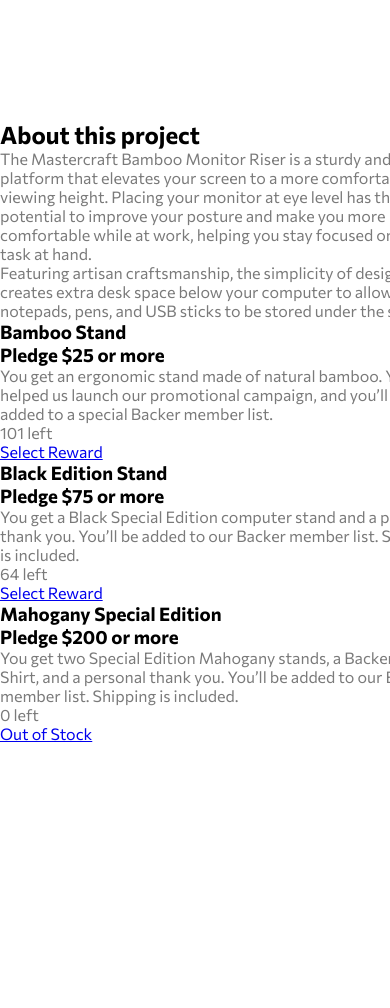
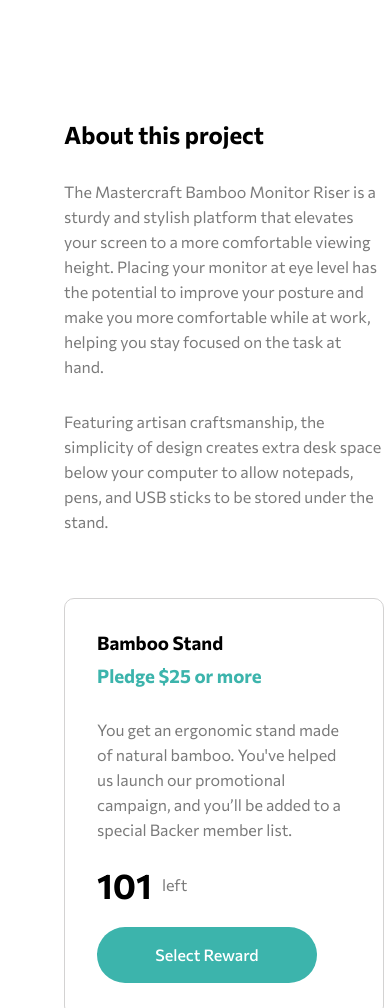
Before and after one commit to mamonovv/crowdfunding-product-page-main, a plain HTML site: page index.html in a window 390 px wide. Shown: the part 1080-2088 px from the top of the page. Before the commit the page ends 1823 px from the top, so only its background shows below. Drawn offline with Linux system fonts and the light colour scheme.

Commit message:
finished mobile markup

```diff
--- a/index.html
+++ b/index.html
@@ -87,7 +87,7 @@
         <div class="progress-bar"></div>
       </section>
 
-      <section class="def-margin">
+      <section class="about def-margin">
         <h2>About this project</h2>
         <p>
           The Mastercraft Bamboo Monitor Riser is a sturdy and stylish platform
@@ -106,36 +106,34 @@
 
       <section class="left def-margin">
         <h3>Bamboo Stand</h3>
-        <h3><span>Pledge $25 or more</span></h3>
+        <h3 class="cyan">Pledge $25 or more</h3>
         <p>
           You get an ergonomic stand made of natural bamboo. You've helped us
           launch our promotional campaign, and you’ll be added to a special
           Backer member list.
         </p>
 
-        <p><span>101</span> left</p>
+        <p class="center"><span class="bold">101</span> left</p>
 
-        <a href="#">Select Reward</a>
+        <a href="#" class="btn">Select Reward</a>
       </section>
 
       <section class="left def-margin">
         <h3>Black Edition Stand</h3>
 
-        <h3>
-          <span>Pledge $75 or more</span>
-        </h3>
+        <h3 class="cyan">Pledge $75 or more</h3>
 
         <p>
           You get a Black Special Edition computer stand and a personal thank
           you. You’ll be added to our Backer member list. Shipping is included.
         </p>
 
-        <p><span>64</span> left</p>
+        <p class="center"><span class="bold">64</span> left</p>
 
-        <a href="#">Select Reward</a>
+        <a href="#" class="btn">Select Reward</a>
       </section>
 
-      <section class="left">
+      <section class="left hide def-margin">
         <h3>Mahogany Special Edition</h3>
 
         <h3>
@@ -148,9 +146,11 @@
           Shipping is included.
         </p>
 
-        <p><span>0</span> left</p>
+        <p class="center"><span class="bold">0</span> left</p>
 
-        <a href="#">Out of Stock</a>
+        <a href="#" class="btn">Out of Stock</a>
+
+        <div class="hide-overlay"></div>
       </section>
     </main>
 
--- a/style.css
+++ b/style.css
@@ -24,6 +24,10 @@
 
 p {
   color: var(--Dark-gray);
+}
+
+p > span {
+  margin-right: 10px;
 }
 
 .header {
@@ -180,7 +184,7 @@
 }
 
 .progress-bar {
-  width: 60vw;
+  width: 70vw;
   height: 1em;
   border-radius: 10px;
   margin-top: 10px;
@@ -191,7 +195,7 @@
   display: flex;
   position: absolute;
   min-width: 2rem;
-  width: 60%;
+  width: 65%;
   max-width: calc(100% - 1em);
   height: 1em;
   background-color: var(--Moderate-cyan);
@@ -199,6 +203,59 @@
 }
 
 .def-margin {
+  margin: 0 4em 4em 4em;
+}
+
+.about h2 {
+  margin-bottom: 30px;
+}
+
+.about p,
+.left p {
+  line-height: 25px;
+  margin-bottom: 30px;
+}
+
+.left {
+  border: 1px solid rgba(201, 199, 199, 0.8);
+  border-radius: 10px;
+  padding: 2em;
+}
+
+.left h3 {
+  margin-bottom: 10px;
+}
+
+.left h3.cyan {
+  margin-bottom: 30px;
+}
+
+.cyan {
+  color: var(--Moderate-cyan);
+}
+
+.center {
+  display: flex;
+  margin: auto;
+}
+
+.hide {
+  border: none;
+  position: relative;
+}
+
+.hide .btn {
+  background-color: var(--Dark-gray);
+}
+
+.hide-overlay {
+  position: absolute;
+  top: 0;
+  right: 0;
+  width: 100%;
+  height: 100%;
+  background: rgba(255, 255, 255, 0.5);
+  z-index: 1;
 }
 
 .attribution {
```
